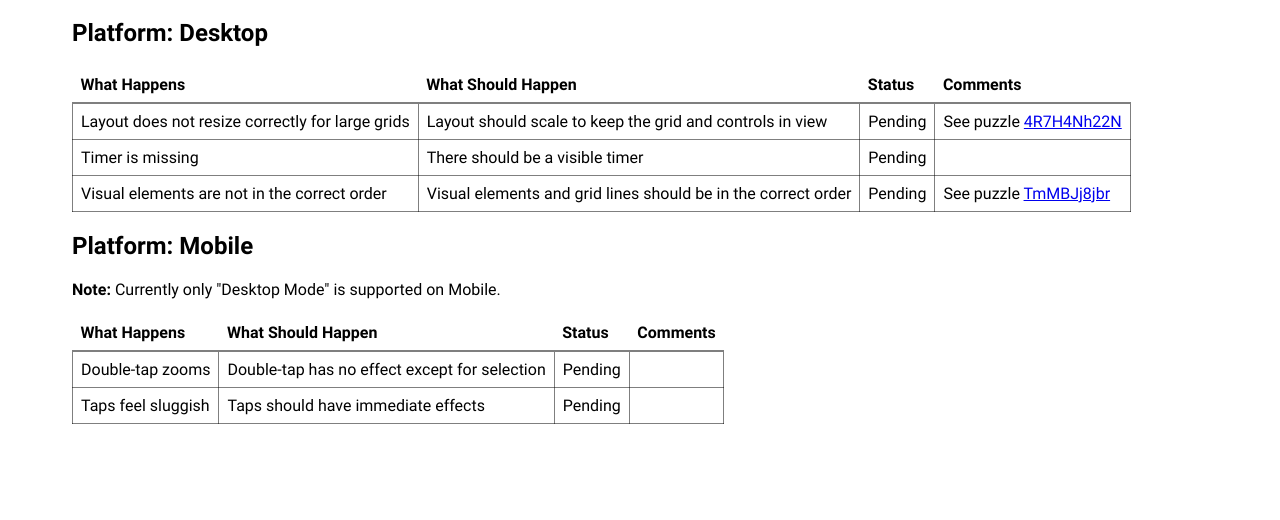
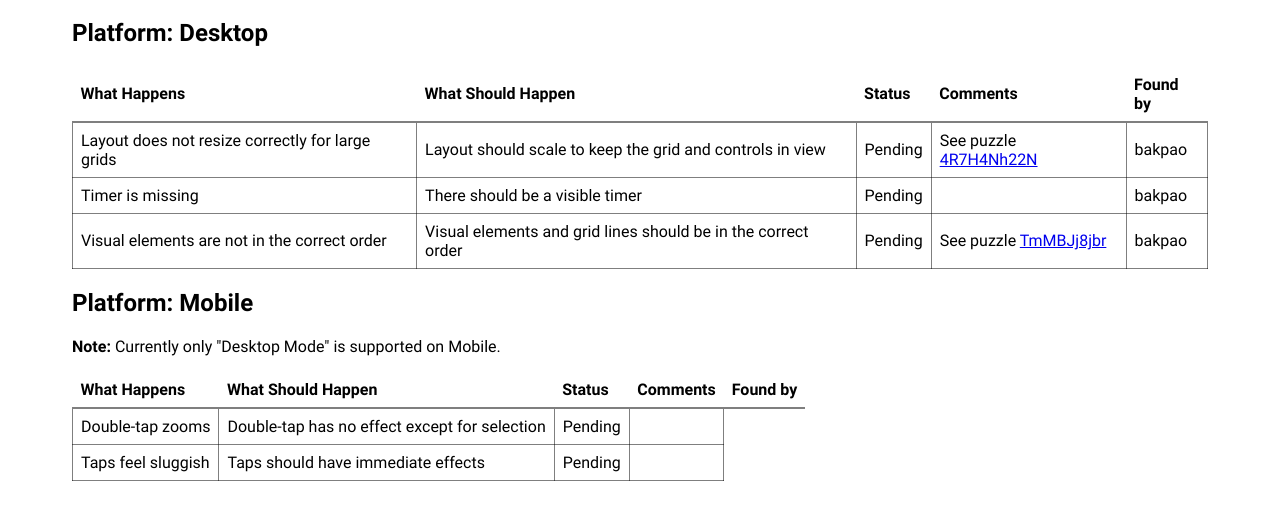
Before and after one commit to sashahonchar/Sudoku-js, a website: page public/knownissues.html in a window 1280 px wide. Shown: the part 112-632 px from the top of the page. Drawn offline with Linux system fonts and the light colour scheme.

Commit message:
Update knownissues.html

```diff
--- a/public/knownissues.html
+++ b/public/knownissues.html
@@ -50,6 +50,7 @@
 							<th>What Should Happen</th>
 							<th>Status</th>
 							<th>Comments</th>
+							<th>Found by</th>
 						</tr>
 					</thead>
 					<tbody>
@@ -58,18 +59,21 @@
 							<td>Layout should scale to keep the grid and controls in view</td>
 							<td>Pending</td>
 							<td>See puzzle <a href="/sudoku/4R7H4Nh22N">4R7H4Nh22N</a></td>
+							<td>bakpao</td>
 						</tr>
 						<tr>
 							<td>Timer is missing</td>
 							<td>There should be a visible timer</td>
 							<td>Pending</td>
 							<td></td>
+							<td>bakpao</td>
 						</tr>
 						<tr>
 							<td>Visual elements are not in the correct order</td>
 							<td>Visual elements and grid lines should be in the correct order</td>
 							<td>Pending</td>
 							<td>See puzzle <a href="/sudoku/TmMBJj8jbr">TmMBJj8jbr</a></td>
+							<td>bakpao</td>
 						</tr>
 					</tbody>
 				</table>
@@ -82,6 +86,7 @@
 							<th>What Should Happen</th>
 							<th>Status</th>
 							<th>Comments</th>
+							<th>Found by</th>
 						</tr>
 					</thead>
 					<tbody>
```
